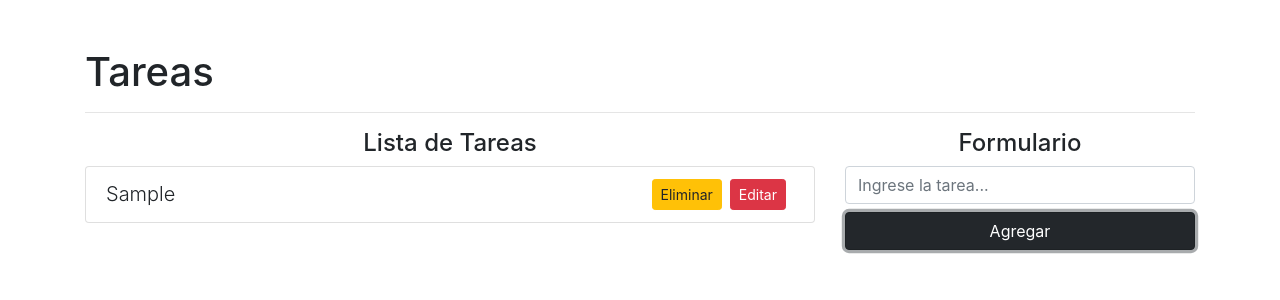
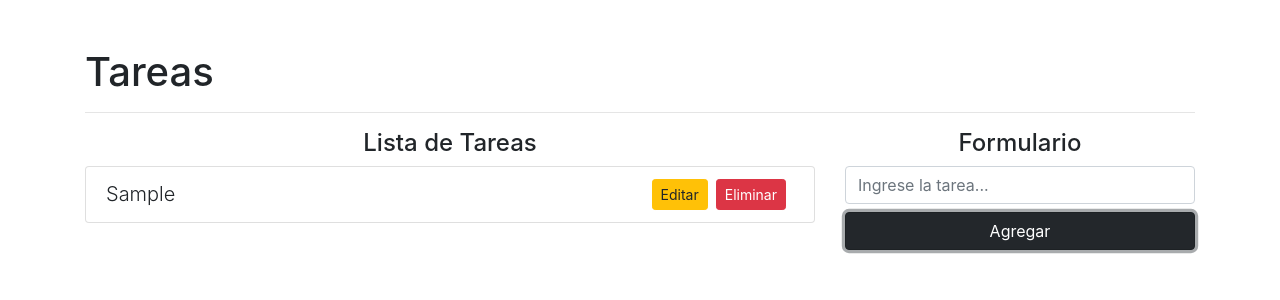
Before and after one commit to MenyRuiz/crudReactNative, a React (Create React App) app: page / in a window 1280 px wide. Both pictures are taken after typing "Sample" into the empty fields and a click on the button "Agregar". Shown: the top 300 px of the page. Built offline with nearby package versions, Linux system fonts and the light colour scheme.

Commit message:
btn Eliminar Funcionando

```diff
--- a/src/App.js
+++ b/src/App.js
@@ -1,4 +1,4 @@
-import { isEmpty } from 'lodash'
+import { isEmpty, size } from 'lodash'
 import React, {useState} from 'react'
 import shortid from 'shortid'
 
@@ -19,8 +19,12 @@
     }
 
     setTasks([... tasks, newTask])
+    setTask("");
+    }
 
-    setTask("");
+    const deleteTask = (id) =>{
+      const filteredTasks = tasks.filter(task => task.id !== id)
+      setTasks(filteredTasks)
   }
 
   return (
@@ -32,17 +36,32 @@
      <div className="row">
       <div className="col-8">
         <h4 className="text-center"> Lista de Tareas</h4>
+        {
+          size(tasks) === 0 ? (
+            <h5 className="text-center">Aun no hay tareas programadas</h5>
+          ) : (
           <ul className="list-group">
             {
               tasks.map((task) => (
                 <li className="list-group-item" key={task.id}>
                   <span className="lead">{task.name}</span>
-                <button className="btn btn-danger btn-sm float-right mx-2">Editar</button>
-                <button className="btn btn-warning btn-sm float-right">Eliminar</button>
+                  <button
+                  className="btn btn-danger btn-sm float-right mx-2"
+                  onClick={() => deleteTask(task.id)}>
+                    Eliminar
+                  </button>
+                  <button
+                  className="btn btn-warning btn-sm float-right">
+                    Editar
+                  </button>
                 </li>
                 ))
               }
           </ul>
+          )
+
+
+        }
       </div>
       <div className="col-4">
         <h4 className="text-center">Formulario</h4>
```
Lines whose indentation alone changed are shown as unchanged.
